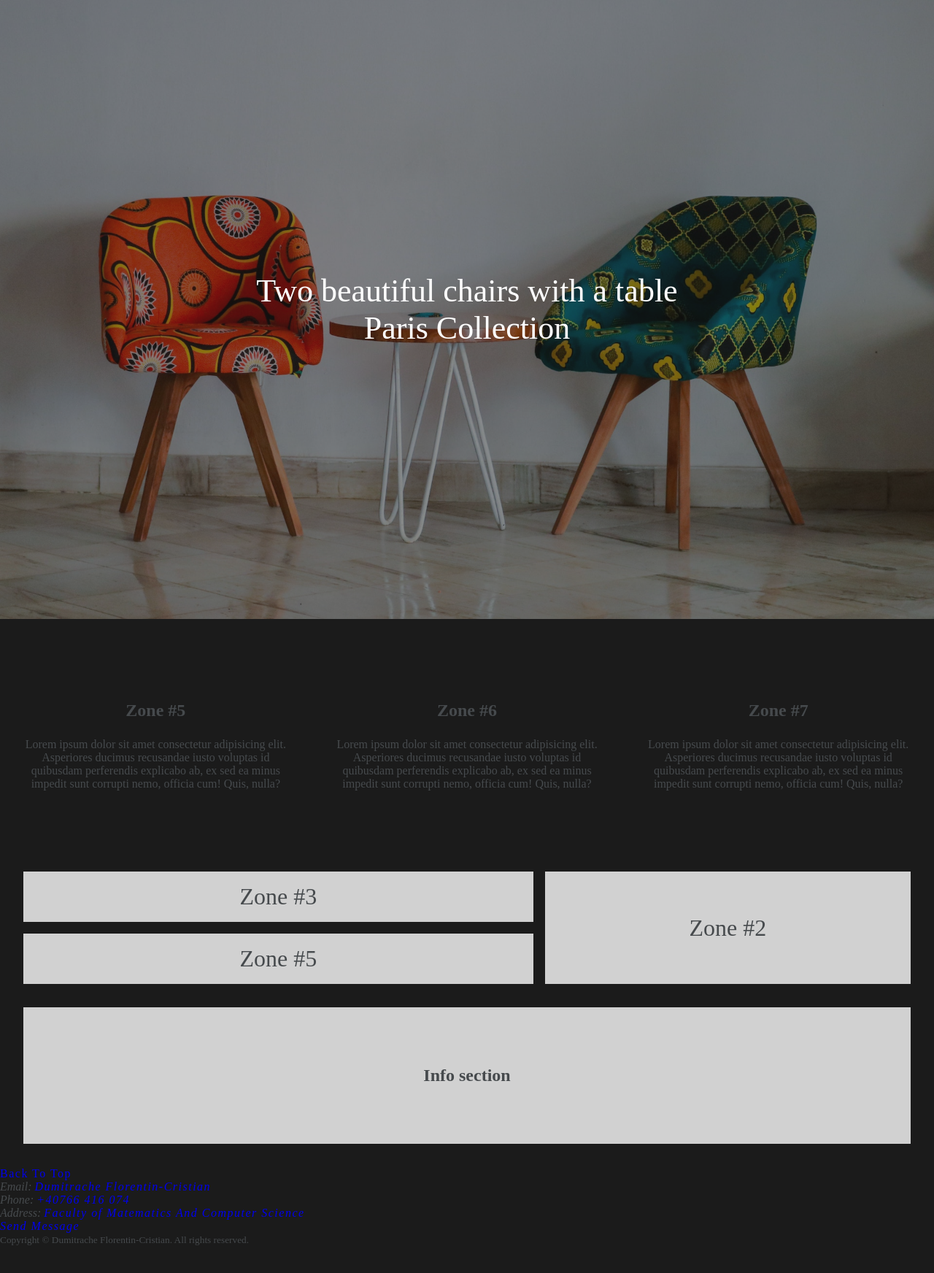
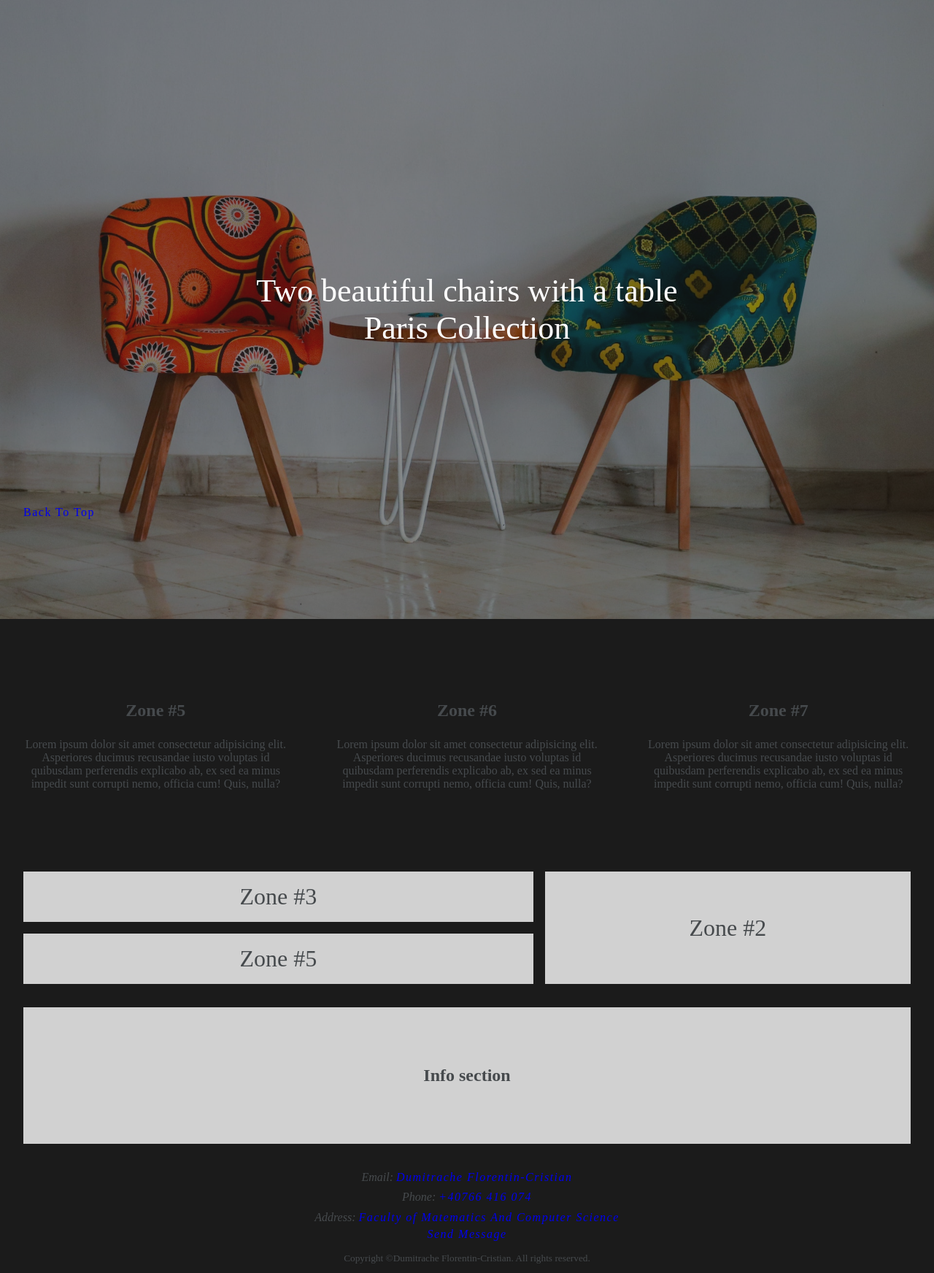
Before and after one commit to DumitracheFlorentin/furniture-website, a web app: file index.html in a window 1280 px wide. Shown: the part 65-1809 px from the top of the page at 73% size. Before the commit the page ends 1771 px from the top, so only its background shows below. Run offline with its HTML, style and script files only (its server is not run), Linux system fonts and the light colour scheme.

Commit message:
done with footer

```diff
--- a/index.html
+++ b/index.html
@@ -137,23 +137,23 @@
       </a>
     </main> -->
 
-    <footer class="footer">
-      <a class="footer__back-to-top" href="#header">Back To Top</a>
+    <footer class="footer container">
+      <a class="back-to-top" href="#header">Back To Top</a>
 
-      <address class="footer__address">
-        <span class="footer__address__email">
+      <address class="address">
+        <span class="email">
           Email: <a href="mailto:webmaster@dumitracheflorentincristian@gmail.com">Dumitrache Florentin-Cristian</a> <br>
         </span>
-        <span class="footer__address__phone">
+        <span class="phone">
           Phone: <a href="tel:0766416074">+40766 416 074</a> <br>
         </span>
-        <span class="footer__address__my-address">
+        <span class="my-address">
           Address: <a href="https://goo.gl/maps/kKEjezM3yRasDGrK6">Faculty of Matematics And Computer Science</a> <br>
         </span>
-        <a href="https://api.whatsapp.com/send?phone=0766416074" class="footer__address__wapp">Send Message</a>
+        <a href="https://api.whatsapp.com/send?phone=0766416074" class="wapp">Send Message</a>
       </address>
 
-      <small class="footer__copyright">Copyright &copy; <time datetime="2022-10-26 12:00">Dumitrache Florentin-Cristian</time>. All rights reserved.</small>
+      <small class="copyright">Copyright &copy; <time datetime="2022-10-26 12:00">Dumitrache Florentin-Cristian</time>. All rights reserved.</small>
     </footer>
   </body>
 </html>
--- a/resurse/css/components/footer.css
+++ b/resurse/css/components/footer.css
@@ -0,0 +1,26 @@
+/* back to top btn */
+.back-to-top {
+  position: fixed;
+  bottom: 0;
+  margin-bottom: 1.5rem;
+}
+
+/* address */
+.footer .address {
+  display: flex;
+  flex-direction: column;
+  justify-content: center;
+  align-items: center;
+  margin: 1rem 0;
+}
+
+.footer .address > span {
+  margin: 0.3rem 0;
+}
+
+.footer .copyright {
+  display: flex;
+  justify-content: center;
+  align-items: center;
+  margin: 0.75rem 0;
+}
--- a/resurse/css/layout.css
+++ b/resurse/css/layout.css
@@ -5,6 +5,7 @@
 @import './components/cards.css';
 @import './components/grids.css';
 @import './components/info.css';
+@import './components/footer.css';
 
 /* reset margin and padding for all elements from project */
 * {
```
